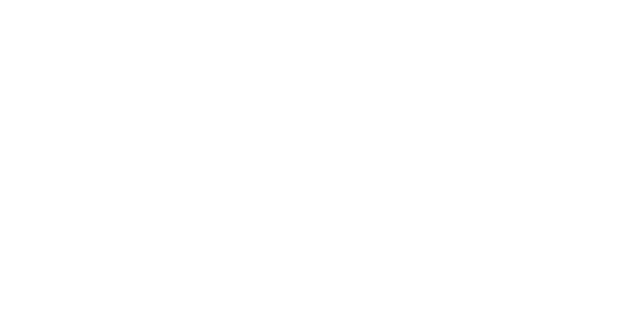
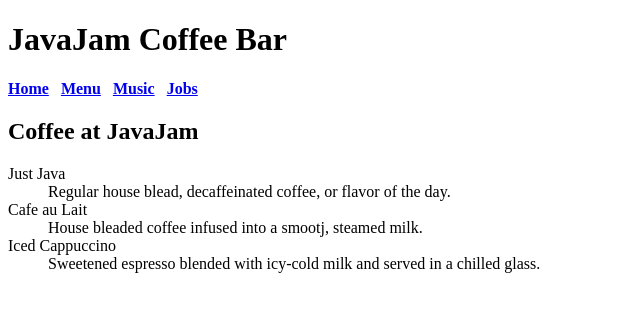
Before and after one commit to DakotaWarner/JavaJam-Coffee-Bar, a plain HTML site: page menu.html in a window 1280 px wide. Shown: the whole page, without its empty margins (0-640 px from the left). Drawn offline with Linux system fonts and the light colour scheme.

Commit message:
Update menu.html

```diff
--- a/menu.html
+++ b/menu.html
@@ -2,10 +2,39 @@
 <html>
 
 <head>
+  <title> JavaJam Coffe Bar - Menu</title>
+
 
 </head>
 
 <body>
+    <header>
+      <h1> JavaJam Coffee Bar </h1>
+    </header>
+
+      <nav>
+        <b>
+
+          <a href = "index.html">Home</a> &nbsp;
+          <a href = "menu.html">Menu</a> &nbsp;
+          <a href = "music.html">Music</a> &nbsp;
+          <a href = "jobs.html">Jobs</a> &nbsp;
+
+        </b>
+      </nav>
+
+  <h2> Coffee at JavaJam </h2>
+
+  <dl>
+    <dt>Just Java</dt>
+    <dd>Regular house blead, decaffeinated coffee, or flavor of the day.</dd>
+    <dt>Cafe au Lait</dt>
+    <dd>House bleaded coffee infused into a smootj, steamed milk.</dd>
+    <dt>Iced Cappuccino</dt>
+    <dd>Sweetened espresso blended with icy-cold milk and served in a chilled glass.</dd>
+
+
+  </dl>
 
 </body>
 
```
